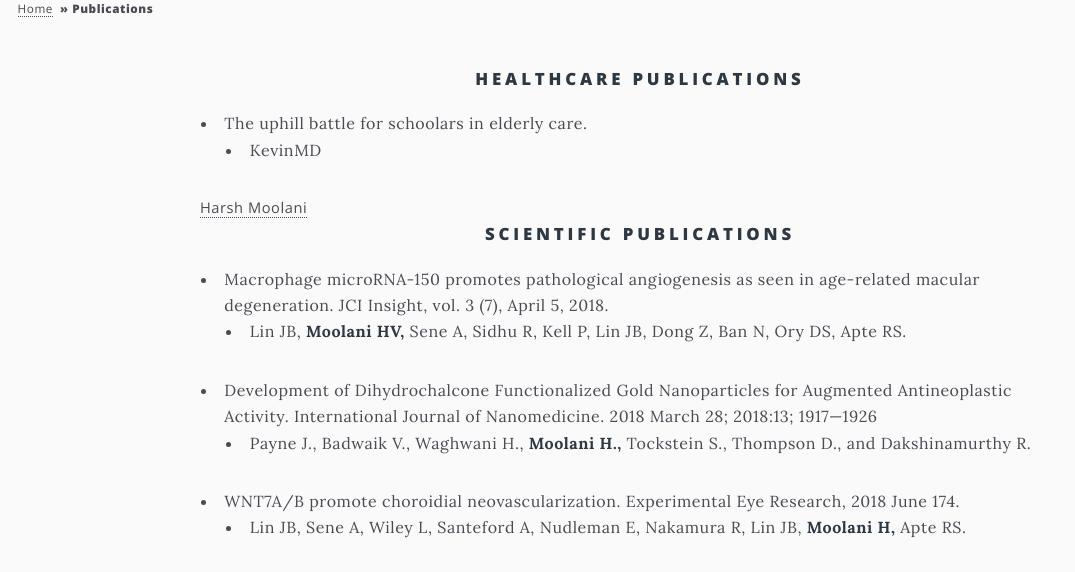
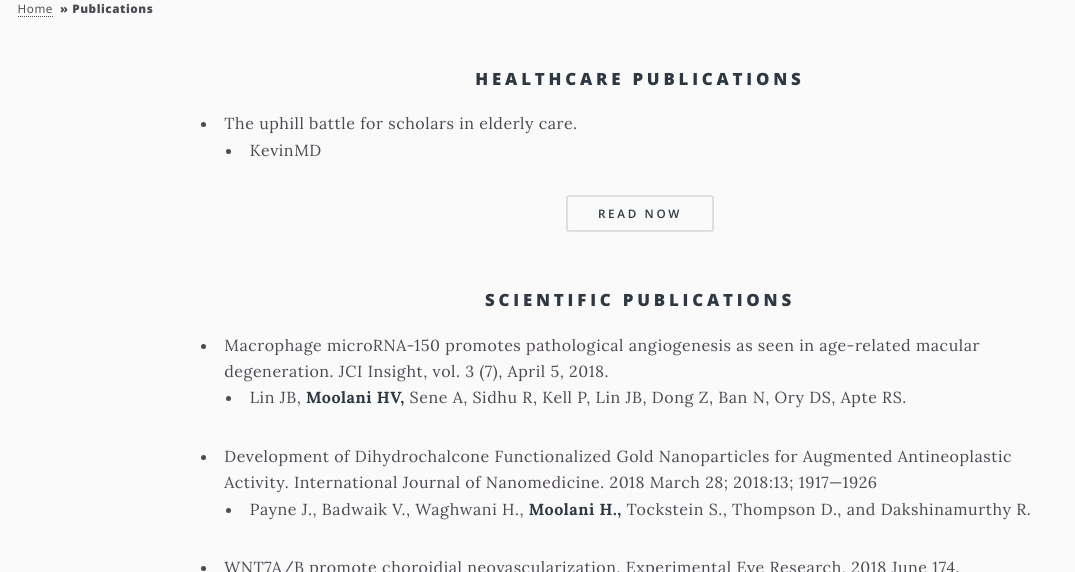
Before and after one commit to harshmoolani/h, a Jekyll site: the page built from _pages/flex.html, in a window 1280 px wide and 900 px high, cut to the strip 328-900 px from the top of the window. Shown: the whole strip, without its empty margins (0-1075 px from the left). Built offline with Jekyll 4.4.1, drawn with Linux system fonts in a browser that asks for light colours; comment, search, counter and statistics services are not loaded.

Commit message:
Update flex.html

```diff
--- a/_pages/flex.html
+++ b/_pages/flex.html
@@ -12,15 +12,15 @@ if site.social.linkedin-square %}
    <center><h3>Healthcare Publications</h3></center>
 
 <ul type="circle">
-    <li> The uphill battle for schoolars in elderly care.
+    <li> The uphill battle for scholars in elderly care.
      <ul>
       <li>KevinMD </li>
      </ul>
     </li>
 </ul>
+<form> <center><input type="button" value="Read Now" onclick="https://www.kevinmd.com/blog/2019/07/the-uphill-battle-for-scholars-in-elderly-care.html'"/></center> </form>
 
-<script type="text/javascript" src="https://platform.linkedin.com/badges/js/profile.js" async defer></script>
-<div class="LI-profile-badge"  data-version="v1" data-size="medium" data-locale="en_US" data-type="vertical" data-theme="dark" data-vanity="harshmoolani"><a class="LI-simple-link" href='https://www.linkedin.com/in/harshmoolani?trk=profile-badge'>Harsh Moolani</a></div>
+<br>
 
    <center><h3>Scientific Publications</h3></center>
 
```
